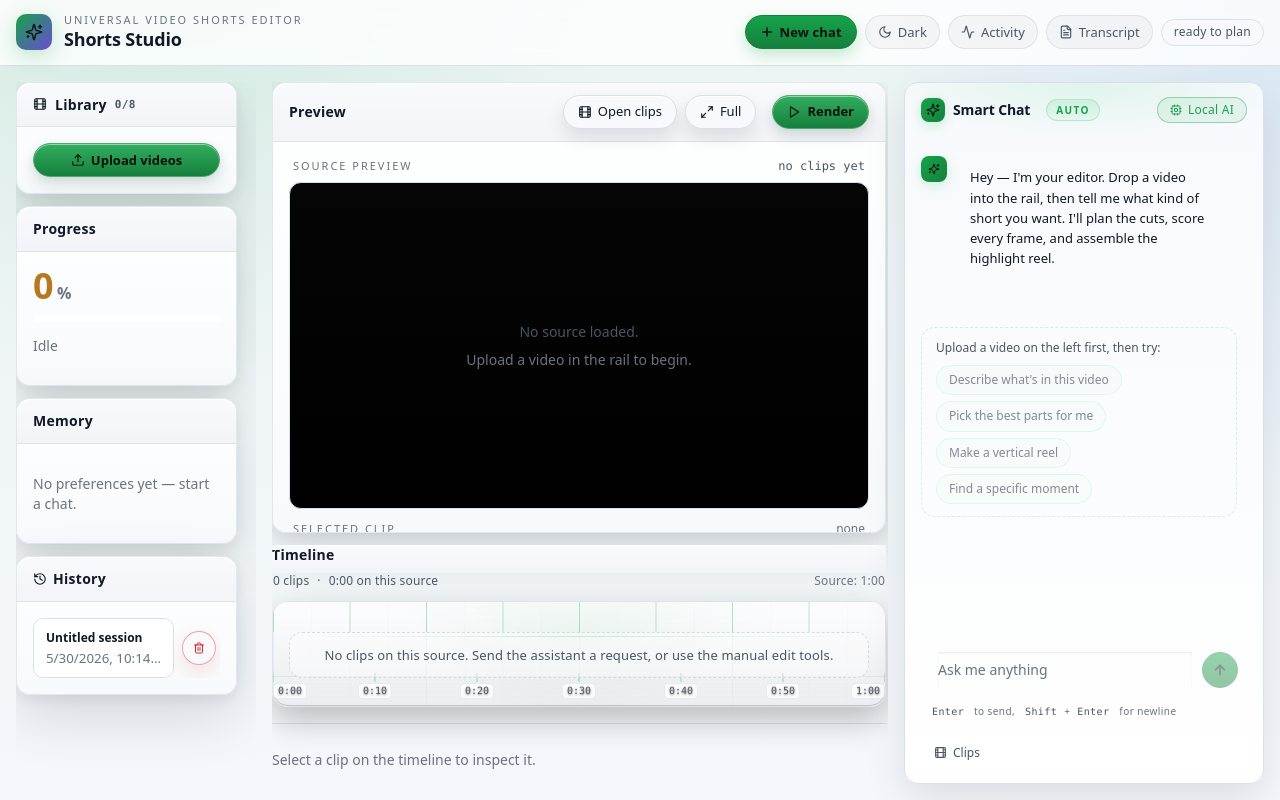
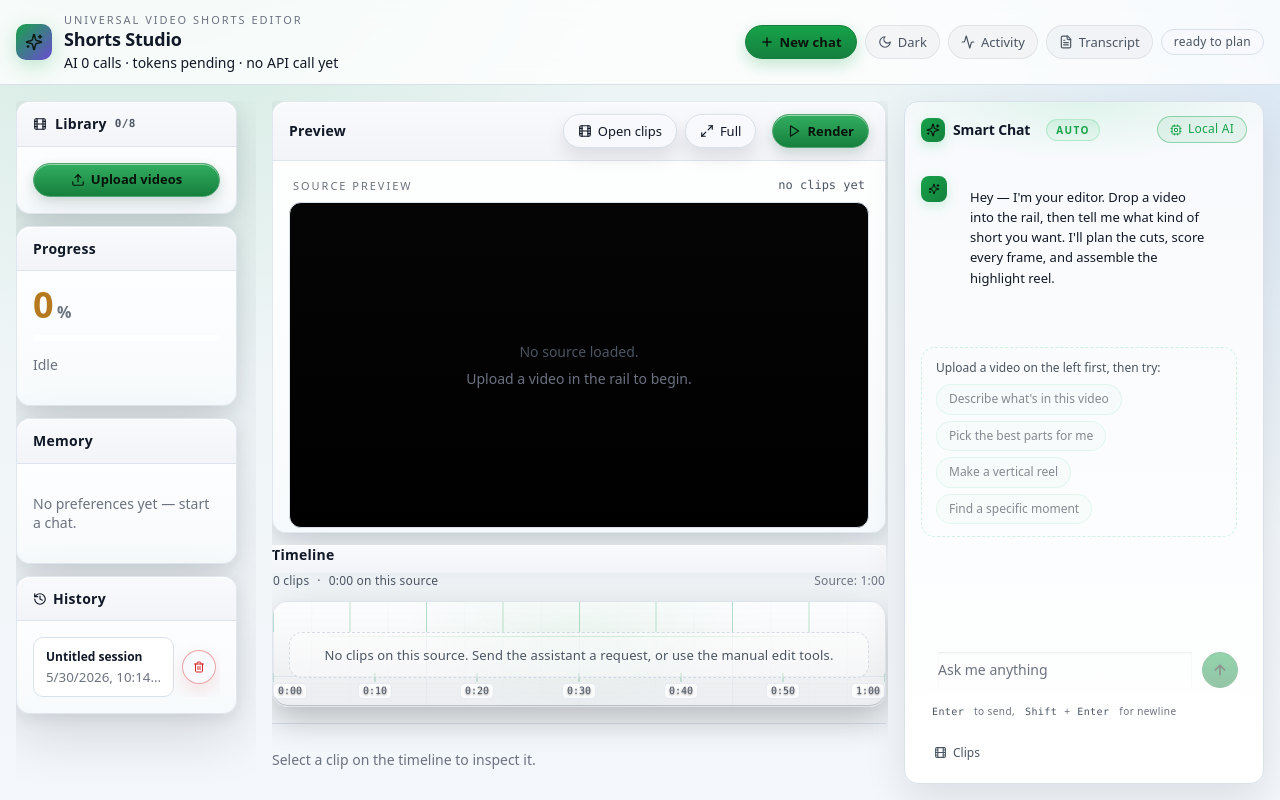
Before and after one commit to laljith-gamer/visual_ai_editor, a Next.js app: page /editor in a window 1280 px wide. Built offline with nearby package versions, Linux system fonts and the light colour scheme.

Commit message:
Show AI usage metrics beside Studio title

```diff
--- a/components/Topbar.tsx
+++ b/components/Topbar.tsx
@@ -32,6 +32,34 @@ interface Props {
 
 type ThemeMode = "dark" | "light";
 
+interface AiUsageSnapshot {
+  totalCalls: number;
+  plannerCalls: number;
+  visionCalls: number;
+  inputTokens: number;
+  outputTokens: number;
+  totalTokens: number;
+  byProvider: Record<
+    string,
+    {
+      calls: number;
+      inputTokens: number;
+      outputTokens: number;
+      totalTokens: number;
+    }
+  >;
+  last: {
+    provider: string;
+    kind: "planner" | "vision";
+    model: string;
+    apiKeyName: string;
+    inputTokens?: number;
+    outputTokens?: number;
+    totalTokens?: number;
+    at: number;
+  } | null;
+}
+
 const THEME_STORAGE_KEY = "shorts-studio.theme";
 
 export function Topbar({
@@ -48,6 +76,7 @@ export function Topbar({
   const newSession = useEditorStore((s) => s.newSession);
   const sessionId = useEditorStore((s) => s.sessionId);
   const [theme, setTheme] = useState<ThemeMode>("dark");
+  const [aiUsage, setAiUsage] = useState<AiUsageSnapshot | null>(null);
 
   // Make sure the activity log stays bound even on this lightweight component;
   // the read is cheap and ensures the singleton is initialized for the active session.
@@ -70,6 +99,30 @@ export function Topbar({
     window.localStorage.setItem(THEME_STORAGE_KEY, theme);
   }, [theme]);
 
+  useEffect(() => {
+    let cancelled = false;
+    let timer: ReturnType<typeof window.setInterval> | undefined;
+
+    const refreshUsage = async () => {
+      try {
+        const res = await fetch("/api/ai/usage", { cache: "no-store" });
+        if (!res.ok) return;
+        const snapshot = (await res.json()) as AiUsageSnapshot;
+        if (!cancelled) setAiUsage(snapshot);
+      } catch {
+        // Usage telemetry is informational only; never disturb the editor UI.
+      }
+    };
+
+    void refreshUsage();
+    timer = window.setInterval(() => void refreshUsage(), 5000);
+
+    return () => {
+      cancelled = true;
+      if (timer) window.clearInterval(timer);
+    };
+  }, []);
+
   const totalDuration = highlights.reduce(
     (acc, h) => acc + (h.end - h.start),
     0
@@ -85,9 +138,12 @@ export function Topbar({
         <div className={styles.brandMark}>
           <Sparkles size={18} />
         </div>
-        <div>
+        <div className={styles.brandCopy}>
           <p className="eyebrow">Universal Video Shorts Editor</p>
-          <h1>Shorts Studio</h1>
+          <div className={styles.brandTitleRow}>
+            <h1>Shorts Studio</h1>
+            <AiUsagePill usage={aiUsage} />
+          </div>
         </div>
       </div>
 
@@ -169,6 +225,74 @@ export function Topbar({
   );
 }
 
+function AiUsagePill({ usage }: { usage: AiUsageSnapshot | null }) {
+  const calls = usage?.totalCalls ?? 0;
+  const tokenText = usage && usage.totalTokens > 0
+    ? `${formatCompactNumber(usage.totalTokens)} tok`
+    : "tokens pending";
+  const last = usage?.last;
+  const label = last
+    ? `${last.provider} · ${shortModel(last.model)}`
+    : "no API call yet";
+  const title = usage
+    ? buildUsageTitle(usage)
+    : "AI usage metrics will appear after the server answers the first AI API call.";
+
+  return (
+    <span className={styles.aiUsagePill} title={title} aria-label={title}>
+      <span className={styles.aiUsageDot} aria-hidden />
+      <span className={styles.aiUsageText}>
+        AI {calls} call{calls === 1 ? "" : "s"} · {tokenText} · {label}
+      </span>
+    </span>
+  );
+}
+
+function buildUsageTitle(usage: AiUsageSnapshot): string {
+  const providerLines = Object.entries(usage.byProvider)
+    .sort((a, b) => b[1].calls - a[1].calls)
+    .map(
+      ([provider, bucket]) =>
+        `${provider}: ${bucket.calls} calls, ${formatNumber(bucket.totalTokens)} tokens`
+    );
+  const last = usage.last
+    ? [
+        `Last provider: ${usage.last.provider}`,
+        `Last model: ${usage.last.model}`,
+        `API key source: ${usage.last.apiKeyName} (secret value hidden)`,
+        `Last call type: ${usage.last.kind}`,
+        `Last tokens: ${formatNumber(usage.last.totalTokens ?? 0)} total (${formatNumber(usage.last.inputTokens ?? 0)} in / ${formatNumber(usage.last.outputTokens ?? 0)} out)`
+      ]
+    : ["Last provider: none yet", "API key source: none used yet"];
+
+  return [
+    "AI API usage metrics",
+    `Total calls: ${usage.totalCalls}`,
+    `Planner calls: ${usage.plannerCalls}`,
+    `Vision calls: ${usage.visionCalls}`,
+    `Total tokens: ${formatNumber(usage.totalTokens)} (${formatNumber(usage.inputTokens)} in / ${formatNumber(usage.outputTokens)} out)`,
+    ...last,
+    ...(providerLines.length > 0 ? ["", "By provider:", ...providerLines] : [])
+  ].join("\n");
+}
+
+function shortModel(model: string): string {
+  if (model.length <= 28) return model;
+  const parts = model.split("/");
+  const tail = parts[parts.length - 1] || model;
+  return tail.length <= 28 ? tail : `${tail.slice(0, 25)}…`;
+}
+
+function formatCompactNumber(n: number): string {
+  if (!Number.isFinite(n) || n <= 0) return "0";
+  return Intl.NumberFormat(undefined, { notation: "compact", maximumFractionDigits: 1 }).format(n);
+}
+
+function formatNumber(n: number): string {
+  if (!Number.isFinite(n) || n <= 0) return "0";
+  return Intl.NumberFormat().format(n);
+}
+
 function statusToClass(s: string): string {
   if (s === "completed" || s === "ready") return "accent";
   if (s === "failed") return "warn";
```
